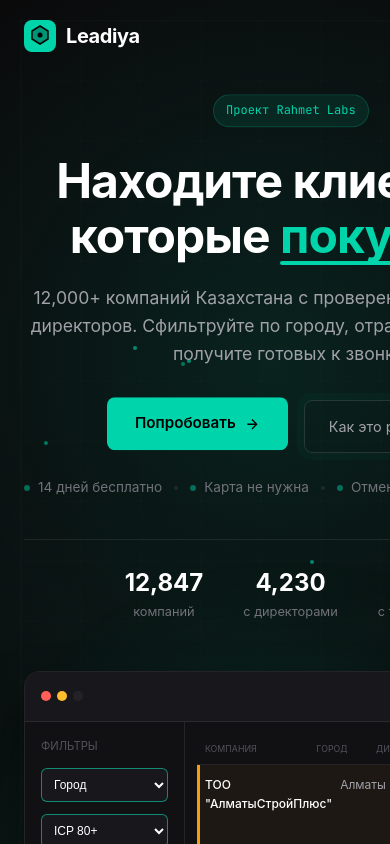
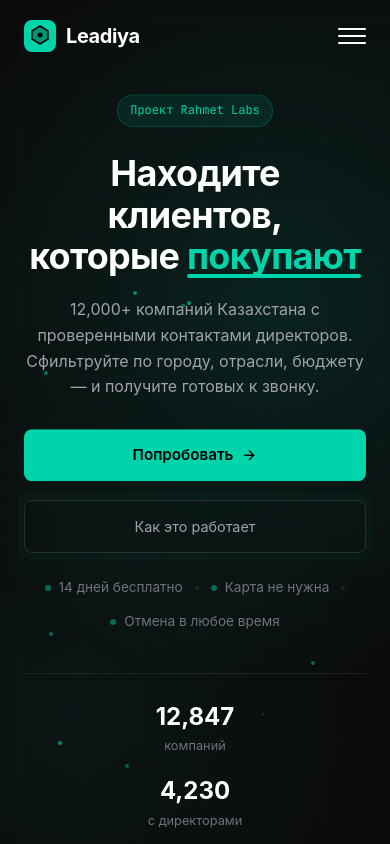
Before and after one commit to DaurenNope/leadiya_website, a React (Vite) app: page / in a window 390 px wide. Shown: the top 844 px of the page. Built offline with nearby package versions, Linux system fonts and the light colour scheme; a web font is replaced by a local one.

Commit message:
Add mobile menu, improve mobile responsiveness, update logo, add README

```diff
--- a/package.json
+++ b/package.json
@@ -2,6 +2,7 @@
   "name": "leadiya-website",
   "private": true,
   "version": "1.0.0",
+  "description": "B2B lead intelligence platform for Kazakhstan",
   "type": "module",
   "scripts": {
     "dev": "vite",
--- a/src/components/Nav.tsx
+++ b/src/components/Nav.tsx
@@ -12,6 +12,7 @@ const Logo = () => (
 
 export default function Nav() {
   const [scrolled, setScrolled] = useState(false)
+  const [mobileOpen, setMobileOpen] = useState(false)
 
   useEffect(() => {
     const handleScroll = () => setScrolled(window.scrollY > 20)
@@ -38,6 +39,27 @@ export default function Nav() {
           <a href="mailto:hello@leadiya.kz" className="nav-login">Войти</a>
           <a href="#pricing" className="nav-cta">Попробовать</a>
         </div>
+
+        <button
+          className={`nav-hamburger ${mobileOpen ? 'open' : ''}`}
+          onClick={() => setMobileOpen(!mobileOpen)}
+          aria-label="Menu"
+        >
+          <span></span>
+          <span></span>
+          <span></span>
+        </button>
+      </div>
+
+      <div className={`nav-mobile ${mobileOpen ? 'open' : ''}`}>
+        <a href="#features" className="nav-mobile-link" onClick={() => setMobileOpen(false)}>Возможности</a>
+        <a href="#how" className="nav-mobile-link" onClick={() => setMobileOpen(false)}>Как это работает</a>
+        <a href="#pricing" className="nav-mobile-link" onClick={() => setMobileOpen(false)}>Тарифы</a>
+        <a href="#faq" className="nav-mobile-link" onClick={() => setMobileOpen(false)}>FAQ</a>
+        <div className="nav-mobile-actions">
+          <a href="mailto:hello@leadiya.kz" className="nav-mobile-login">Войти</a>
+          <a href="#pricing" className="nav-mobile-cta">Попробовать</a>
+        </div>
       </div>
     </nav>
   )
--- a/src/styles/features.css
+++ b/src/styles/features.css
@@ -55,7 +55,8 @@
 }
 
 @media (max-width: 768px) {
-  .features-grid { grid-template-columns: repeat(2, 1fr); }
+  .features-grid { grid-template-columns: 1fr; }
+  .section-header h2 { font-size: 1.5rem; }
 }
 
 @media (max-width: 500px) {
--- a/src/styles/hero.css
+++ b/src/styles/hero.css
@@ -466,4 +466,14 @@
   .hero-actions { justify-content: center; }
   .hero-stats { justify-content: center; }
   .hero-orb { display: none; }
+  .hero-title { font-size: 2.25rem; }
+  .hero-subtitle { font-size: 1rem; }
+  .hero-visual { display: none; }
 }
+
+@media (max-width: 480px) {
+  .hero-stats { flex-direction: column; gap: 1rem; }
+  .hero-risks { flex-wrap: wrap; justify-content: center; }
+  .hero-actions { flex-direction: column; }
+  .hero-actions .btn-primary, .hero-actions .btn-secondary { width: 100%; justify-content: center; }
+}
--- a/src/styles/how-it-works.css
+++ b/src/styles/how-it-works.css
@@ -77,6 +77,7 @@
 
 @media (max-width: 900px) {
   .steps-grid { grid-template-columns: repeat(2, 1fr); }
+  .section-header h2 { font-size: 1.5rem; }
 }
 
 @media (max-width: 500px) {
--- a/src/styles/integrations.css
+++ b/src/styles/integrations.css
@@ -68,6 +68,7 @@
 
 @media (max-width: 900px) {
   .int-grid { grid-template-columns: repeat(3, 1fr); }
+  .section-header h2 { font-size: 1.5rem; }
 }
 
 @media (max-width: 600px) {
--- a/src/styles/nav.css
+++ b/src/styles/nav.css
@@ -73,6 +73,98 @@
 
 .nav-cta:hover { background: var(--accent-hover); }
 
+/* Hamburger */
+.nav-hamburger {
+  display: none;
+  flex-direction: column;
+  justify-content: center;
+  gap: 5px;
+  width: 28px;
+  height: 28px;
+  cursor: pointer;
+}
+
+.nav-hamburger span {
+  display: block;
+  width: 100%;
+  height: 2px;
+  background: var(--text);
+  border-radius: 2px;
+  transition: all 0.3s ease;
+}
+
+.nav-hamburger.open span:nth-child(1) {
+  transform: rotate(45deg) translate(5px, 5px);
+}
+
+.nav-hamburger.open span:nth-child(2) {
+  opacity: 0;
+}
+
+.nav-hamburger.open span:nth-child(3) {
+  transform: rotate(-45deg) translate(5px, -5px);
+}
+
+/* Mobile Menu */
+.nav-mobile {
+  position: fixed;
+  top: 60px;
+  left: 0;
+  right: 0;
+  background: var(--bg);
+  border-bottom: 1px solid var(--border);
+  padding: 1.5rem;
+  display: flex;
+  flex-direction: column;
+  gap: 1rem;
+  transform: translateY(-100%);
+  opacity: 0;
+  visibility: hidden;
+  transition: all 0.3s ease;
+  z-index: 99;
+}
+
+.nav-mobile.open {
+  transform: translateY(0);
+  opacity: 1;
+  visibility: visible;
+}
+
+.nav-mobile-link {
+  font-size: 1rem;
+  color: var(--text-2);
+  padding: 0.5rem 0;
+  transition: color 0.2s ease;
+}
+
+.nav-mobile-link:hover { color: var(--text); }
+
+.nav-mobile-actions {
+  display: flex;
+  flex-direction: column;
+  gap: 0.75rem;
+  margin-top: 1rem;
+  padding-top: 1rem;
+  border-top: 1px solid var(--border);
+}
+
+.nav-mobile-login {
+  font-size: 1rem;
+  color: var(--text-2);
+  text-align: center;
+}
+
+.nav-mobile-cta {
+  font-size: 1rem;
+  font-weight: 600;
+  color: #000;
+  background: var(--accent);
+  padding: 0.875rem;
+  border-radius: 8px;
+  text-align: center;
+}
+
 @media (max-width: 768px) {
   .nav-links, .nav-actions { display: none; }
+  .nav-hamburger { display: flex; }
 }
--- a/src/styles/testimonials.css
+++ b/src/styles/testimonials.css
@@ -98,4 +98,5 @@
 @media (max-width: 900px) {
   .testimonials-grid { grid-template-columns: 1fr; }
   .stats-bar { flex-direction: column; gap: 1.5rem; }
+  .section-header h2 { font-size: 1.5rem; }
 }
--- a/src/styles/who-for.css
+++ b/src/styles/who-for.css
@@ -52,4 +52,5 @@
 
 @media (max-width: 768px) {
   .who-grid { grid-template-columns: 1fr; }
+  .section-header h2 { font-size: 1.5rem; }
 }
```
Also changed, not shown: public/logo.svg, 5 other files (tests, documents, lock files or other folders).
